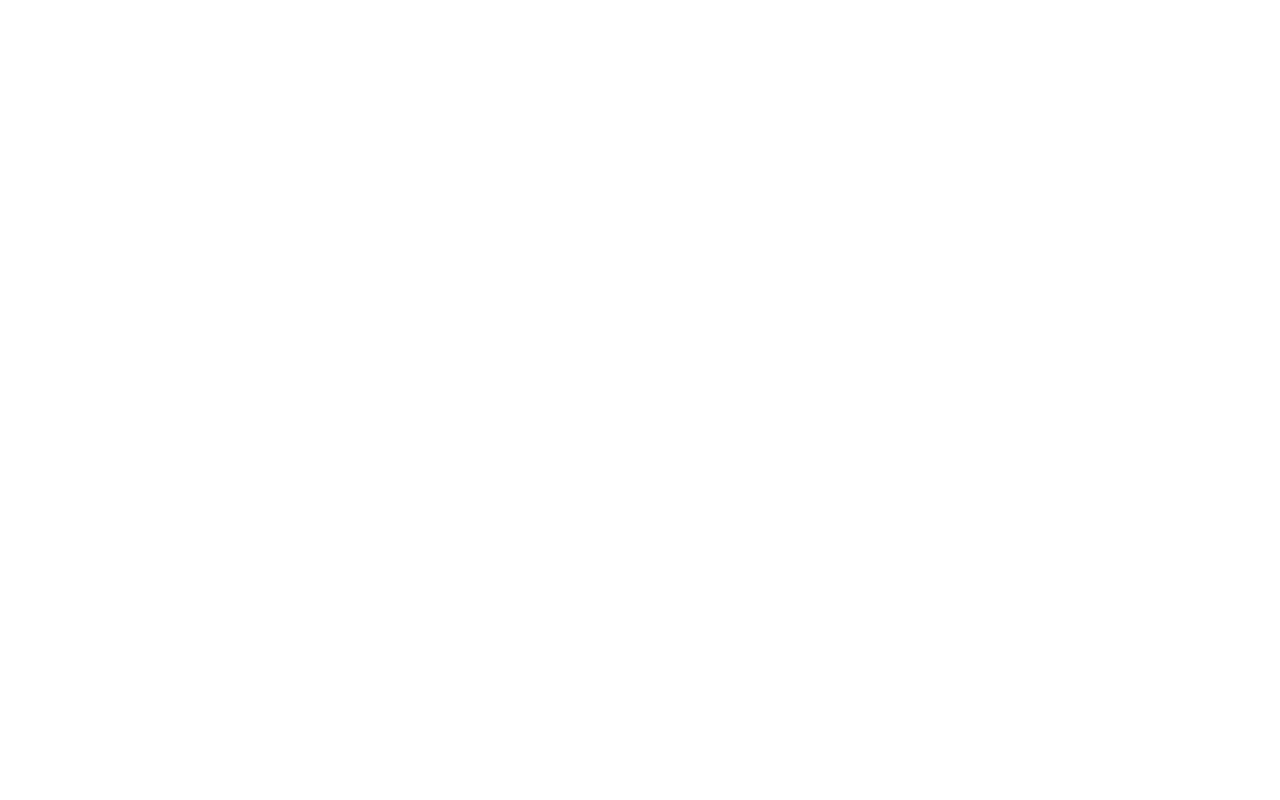
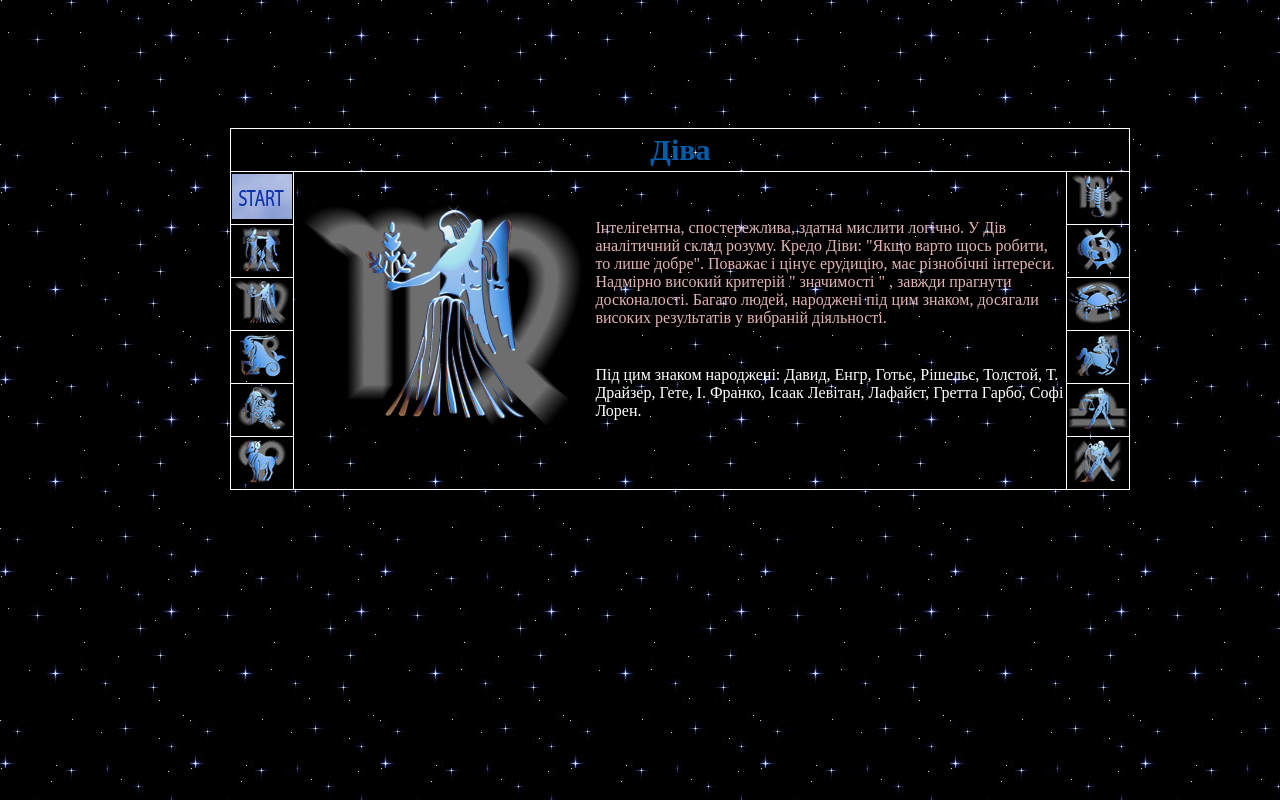
Before and after one commit to LizaTiza/-git-home-10, a plain HTML site: page index/index1.html in a window 1280 px wide. Drawn offline with Linux system fonts and the light colour scheme.

Commit message:
index1, index2, index3

```diff
--- a/index/index1.html
+++ b/index/index1.html
@@ -0,0 +1,56 @@
+<!DOCTYPE html>
+<html lang="en">
+    <head>
+        <meta charset="UTF-8">
+        <meta name="viewport" content="width=device-width, initial-scale=1.0">
+        <title>Table</title>
+        <link rel="stylesheet" href="../style.css">
+    </head>
+
+    <body>
+        <table>
+            <thead>
+            <tr>
+                <th colspan="3">Діва</th>
+
+            </tr>
+            </thead>
+            <tbody>
+            <tr >
+                <td ><img src="../small/start.jpg" alt="start"></td>
+                <td rowspan="6">
+                    <img class="img-center" src="../img/deva.jpg">
+                    <p>Інтелігентна, спостережлива, здатна мислити логічно. У Дів аналітичний склад розуму. Кредо Діви: "Якщо варто щось робити, то лише добре". Поважає і цінує ерудицію, має різнобічні інтереси. Надмірно високий критерій " значимості " , завжди прагнути досконалості. Багато людей,
+                        народжені під цим знаком, досягали високих результатів у вибраній діяльності.</p>
+                    <p class="text2">
+                        Під цим знаком народжені: Давид, Енгр, Готьє, Рішельє, Толстой, Т. Драйзер, Гете, І. Франко, Ісаак Левітан, Лафайєт, Гретта Гарбо, Софі Лорен.
+                    </p>
+                </td>
+                <td><img src="../small/rak.jpg" alt="rak"></td>
+            </tr>
+            <tr>
+                <td><a href="../index.html"><img src="../small/bliznetsi.jpg" alt="bliznec"></a></td>
+                <td><img src="../small/ribi.jpg" alt="ribi"></td>
+            </tr>
+            <tr>
+                <td><a href="../index/index1.html"><img src="../small/deva.jpg" alt="deva"></a></td>
+                <td> <img src="../small/scorpion.jpg" alt="scorpion"></td>
+            </tr>
+            <tr>
+                <td><a href="../index/index2.html"><img src="../small/kozerog.jpg" alt="kozerog"></a></td>
+                <td> <img src="../small/strilets.jpg" alt="strilets"></td>
+            </tr>
+            <tr>
+                <td><img src="../small/lev.jpg" alt="lev"></td>
+                <td><img src="../small/vesi.jpg" alt="vesi"></td>
+            </tr>
+            <tr>
+                <td> <img src="../small/oven.jpg" alt="oven"></td>
+                <td><img src="../small/vodoley.jpg" alt="vodoley"></td>
+            </tr>
+            </tbody>
+        </table>
+
+
+        </body>
+</html>
--- a/style.css
+++ b/style.css
@@ -34,7 +34,8 @@ tbody tr td:nth-child(3){
  }
  p{
     color: rgb(228, 179, 179);
-    font-size: 18px ;
+    font-size: 16px;
+    margin-bottom: 5%;
 
 
  }
```
Also changed, not shown: index.html (+3 -3 lines), index/index2.html (+56 -0 lines), index/index3.html (+56 -0 lines).
